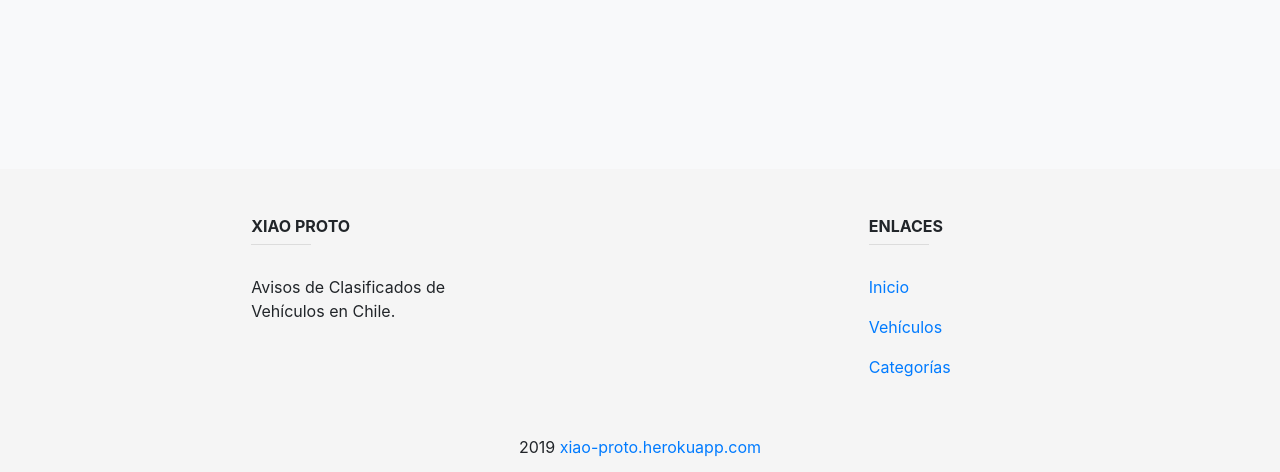
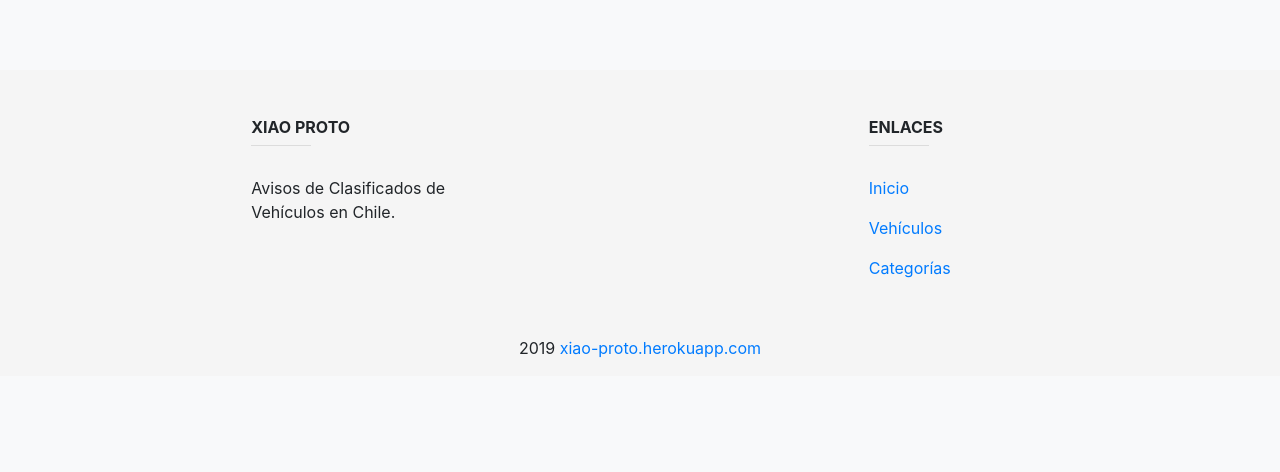
Before and after one commit to PatrickWCity/xiao-proto, a Nuxt app: page /categorias in a window 1280 px wide. Shown: the part 325-797 px from the top of the page. Built offline with nearby package versions, Linux system fonts and the light colour scheme; no server answers; the database is empty.

Commit message:
temp fix

```diff
--- a/layouts/default.vue
+++ b/layouts/default.vue
@@ -24,7 +24,7 @@
         </b-collapse>
       </b-container>
     </b-navbar>
-    <nuxt style="padding-top: 60px;" />
+    <nuxt />
     <footer class="footer mt-auto font-small unique-color-dark">
       <div class="container text-center text-md-left mt-5">
         <div class="row mt-3">
@@ -56,7 +56,7 @@
           </div>
         </div>
       </div>
-      <div class="footer-copyright text-center py-3">
+      <div class="text-center py-3">
         2019
         <nuxt-link to="/">xiao-proto.herokuapp.com</nuxt-link>
       </div>
@@ -87,14 +87,7 @@ svg:not(:root).svg-inline--fa {
   height: 1em;
   vertical-align: -0.125em;
 }
-html,
-body,
-#__nuxt,
-#__layout {
-  height: 100%;
-}
 .footer {
-  bottom: 0;
   width: 100%;
   background-color: #f5f5f5;
 }
--- a/pages/categorias/index.vue
+++ b/pages/categorias/index.vue
@@ -1,5 +1,5 @@
 <template>
-  <section class="p-3">
+  <section class="p-3" style="margin-bottom: 176px">
     <nav aria-label="breadcrumb">
       <ol class="breadcrumb">
         <li class="breadcrumb-item"><nuxt-link to="/">Inicio</nuxt-link></li>
```
